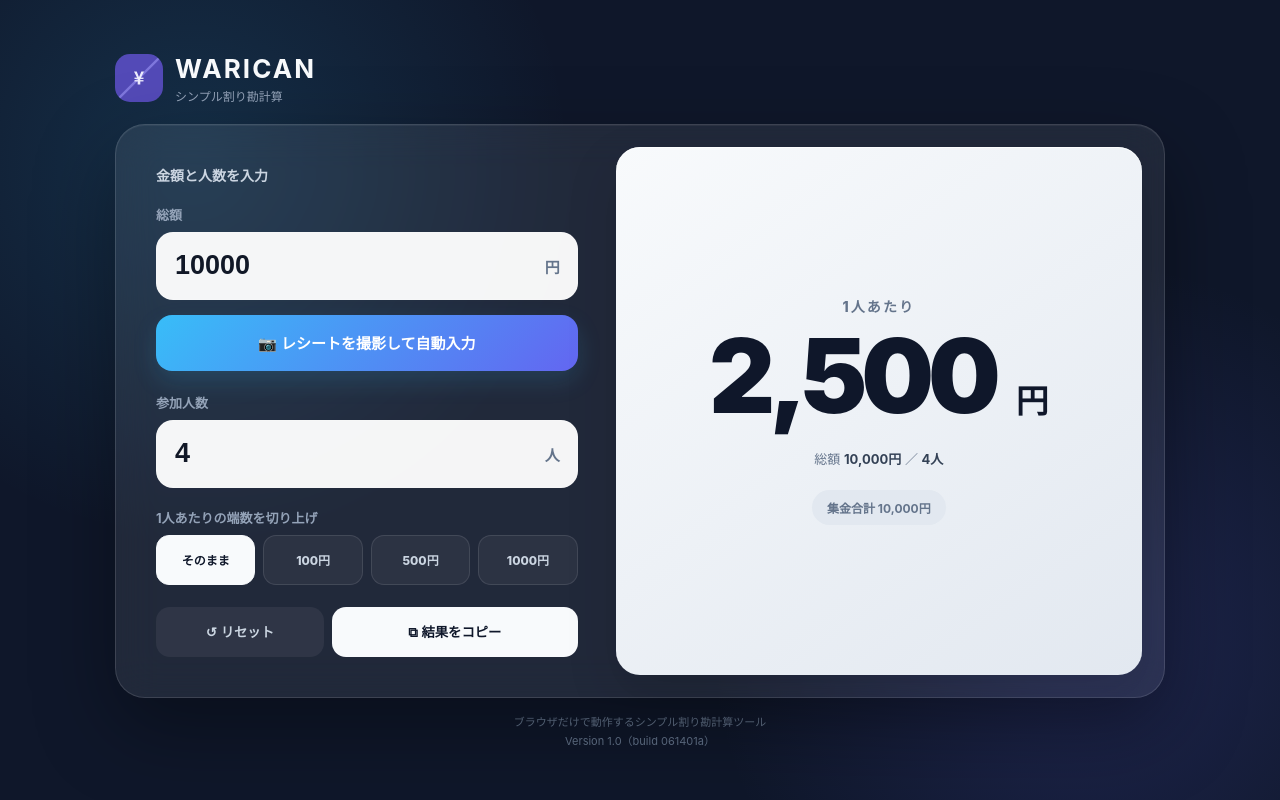
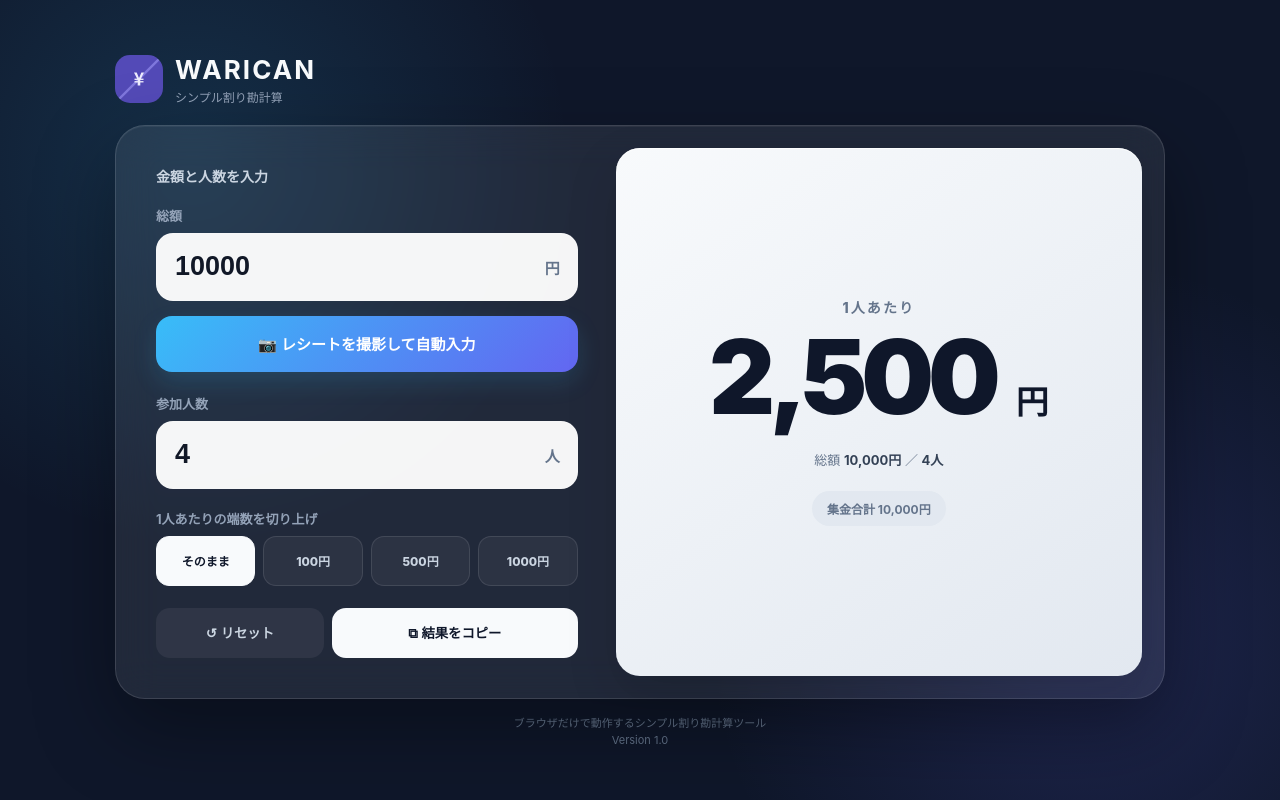
Before and after one commit to kmcapps/warikan, a plain HTML site: page index.html in a window 1280 px wide. Drawn offline with Linux system fonts and the light colour scheme.

Commit message:
バージョン表示から旧Commit IDを削除

```diff
--- a/index.html
+++ b/index.html
@@ -684,7 +684,7 @@ footer {
   <footer>
     ブラウザだけで動作するシンプル割り勘計算ツール
     <div class="app-version">
-      Version 1.0（build 061401a）
+      Version 1.0
     </div>
   </footer>
 
```
